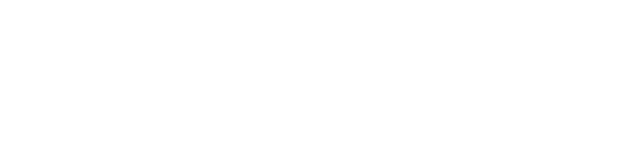
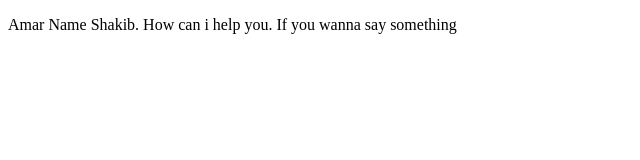
Before and after one commit to MdShakibProdhan/1st_repo, a plain HTML site: page index.html in a window 1280 px wide. Shown: the whole page, without its empty margins (0-640 px from the left). Drawn offline with Linux system fonts and the light colour scheme.

Commit message:
next pera2

```diff
--- a/index.html
+++ b/index.html
@@ -4,9 +4,13 @@
     <meta charset="UTF-8">
     <meta http-equiv="X-UA-Compatible" content="IE=edge">
     <meta name="viewport" content="width=device-width, initial-scale=1.0">
-    <title>My First Git</title>
+    <title>Third Repo</title>
 </head>
 <body>
+    <p>Amar Name Shakib.
+        How can i help you.
+        If you wanna say something
 
+    </p>
 </body>
 </html>
```
